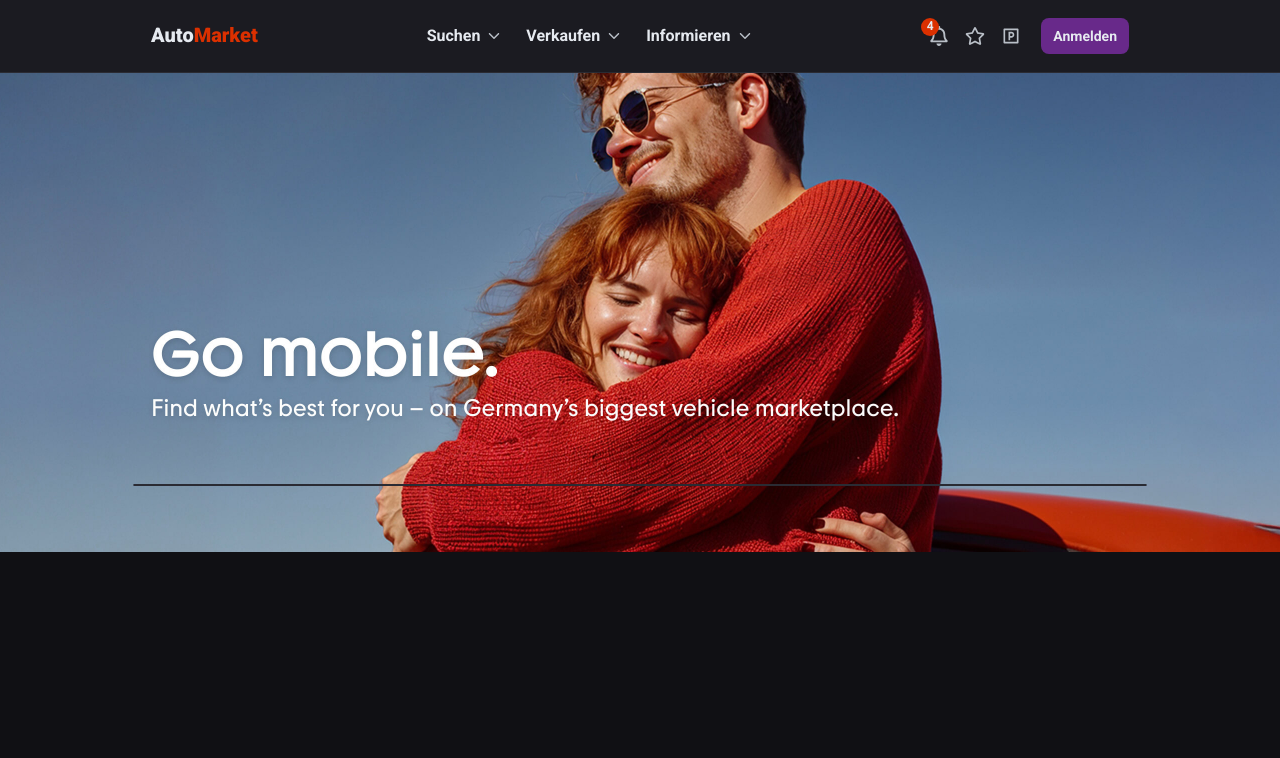
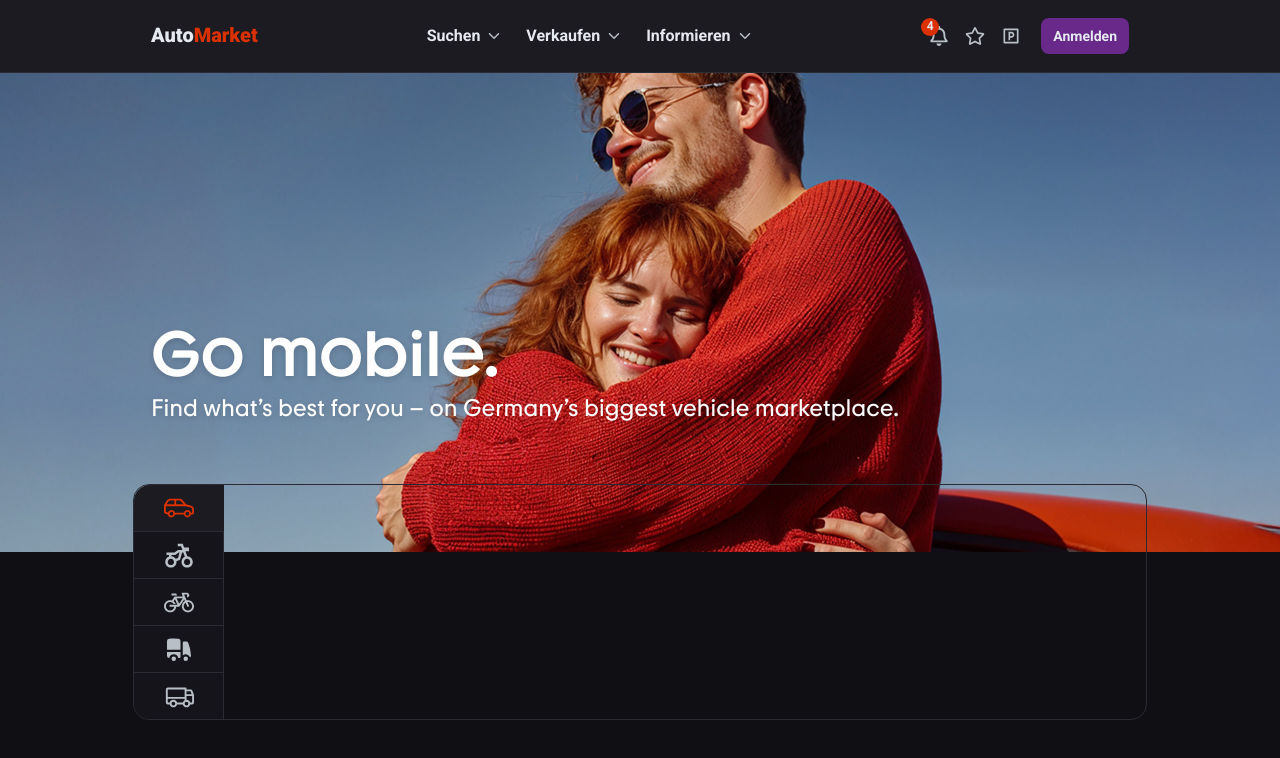
Before and after one commit to sh1xzyy/auto-market-frontend-v2, a Next.js app: page / in a window 1280 px wide. Shown: the top 758 px of the page. Built offline with nearby package versions, Linux system fonts and the light colour scheme.

Commit message:
feat: add Vehicles list and vehicles item component

```diff
--- a/src/components/MainFilters/MainFilters.jsx
+++ b/src/components/MainFilters/MainFilters.jsx
@@ -1,9 +1,22 @@
+'use client'
+
+import { VehiclesList } from '@/modules/VehiclesList'
 import Container from '../Container/Container'
+import { useState } from 'react'
 
 const MainFilters = () => {
+	const [openIndex, setOpenIndex] = useState(0)
+	const [isOtherFiltersOpen, setIsOtherFiltersOpen] = useState(false)
+
 	return (
 		<Container>
-			<div className='w-full border border-grey-deep md:flex lg:rounded-2xl'></div>
+			<div className='w-full border border-grey-deep md:flex lg:rounded-2xl'>
+				<VehiclesList
+					openIndex={openIndex}
+					setOpenIndex={setOpenIndex}
+					setIsOtherFiltersOpen={setIsOtherFiltersOpen}
+				/>
+			</div>
 		</Container>
 	)
 }
--- /dev/null
+++ b/src/modules/VehiclesList/VehiclesList.jsx
@@ -0,0 +1,22 @@
+import { vehiclesList } from './data/vehiclesList'
+import VehiclesItem from './ui/VehiclesItem'
+
+const VehiclesList = ({ openIndex, setOpenIndex, setIsOtherFiltersOpen }) => {
+	return (
+		<ul className='flex justify-center md:min-w-[90px] md:flex-col'>
+			{vehiclesList.map((item, i, arr) => (
+				<VehiclesItem
+					key={i}
+					item={item}
+					index={i}
+					arr={arr}
+					openIndex={openIndex}
+					setOpenIndex={setOpenIndex}
+					setIsOtherFiltersOpen={setIsOtherFiltersOpen}
+				/>
+			))}
+		</ul>
+	)
+}
+
+export default VehiclesList
--- /dev/null
+++ b/src/modules/VehiclesList/index.js
@@ -0,0 +1,3 @@
+import VehiclesList from './VehiclesList'
+
+export { VehiclesList }
--- /dev/null
+++ b/src/modules/VehiclesList/ui/VehiclesItem.jsx
@@ -0,0 +1,41 @@
+import IconButton from '@/ui/IconButton/IconButton'
+import clsx from 'clsx'
+
+const VehiclesItem = ({
+	openIndex,
+	setOpenIndex,
+	setIsOtherFiltersOpen,
+	index,
+	arr,
+	item,
+}) => {
+	return (
+		<li
+			className={clsx(
+				'border-r border-b border-grey-deep w-full md:last:border-b-0',
+				openIndex === index &&
+					'border-b-black-soft-bg md:border-grey-deep md:border-r-0'
+			)}
+		>
+			<IconButton
+				className={clsx(
+					'flex items-center justify-center p-md w-full',
+					openIndex !== index && 'bg-black hover:bg-black-soft-bg',
+					openIndex === index && 'bg-black-soft-bg',
+					index === 0 && 'lg:rounded-tl-2xl',
+					index === arr.length - 1 && 'lg:rounded-bl-2xl'
+				)}
+				iconClassName={clsx(openIndex === index && 'fill-orange')}
+				icon={item?.icon}
+				size={30}
+				ariaLabel={item?.ariaLabel}
+				onClick={() => {
+					setOpenIndex(index)
+					setIsOtherFiltersOpen(false)
+				}}
+			/>
+		</li>
+	)
+}
+
+export default VehiclesItem
```
